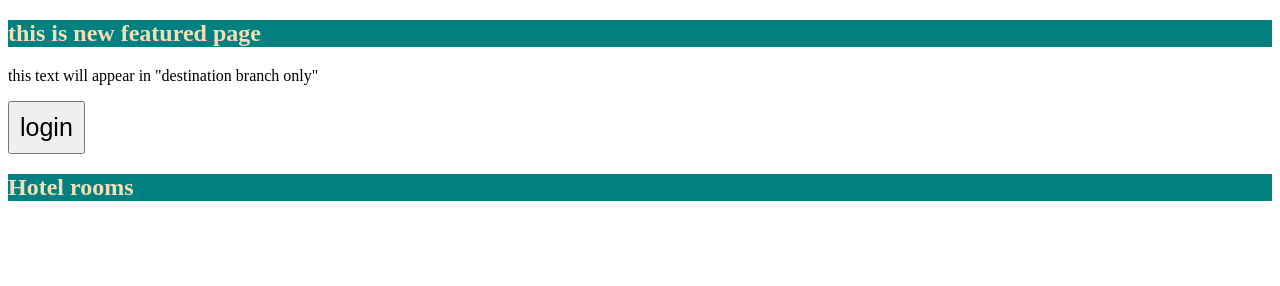
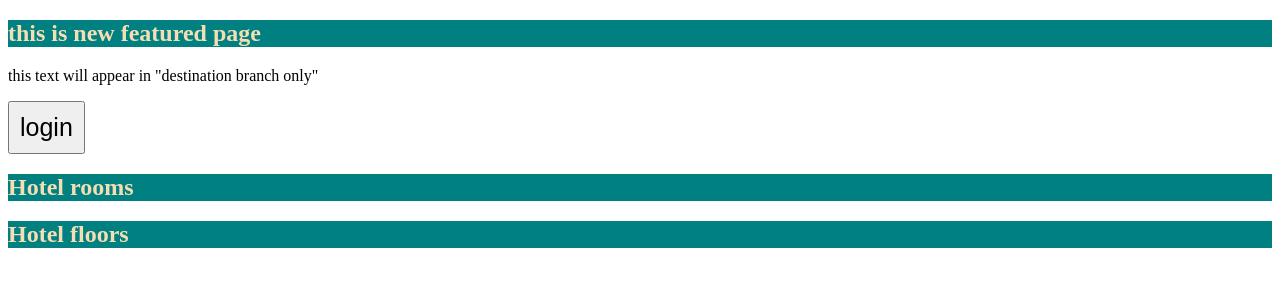
Before and after one commit to Hanzala-khan/learninig_git_github, a plain HTML site: page new_features/index.html in a window 1280 px wide. Drawn offline with Linux system fonts and the light colour scheme.

Commit message:
added another header

```diff
--- a/new_features/index.html
+++ b/new_features/index.html
@@ -29,6 +29,9 @@
             <h2>
                 Hotel rooms
             </h2>
+            <h2>
+                Hotel floors
+            </h2>
         </div>
     </div>
 </body>
```
